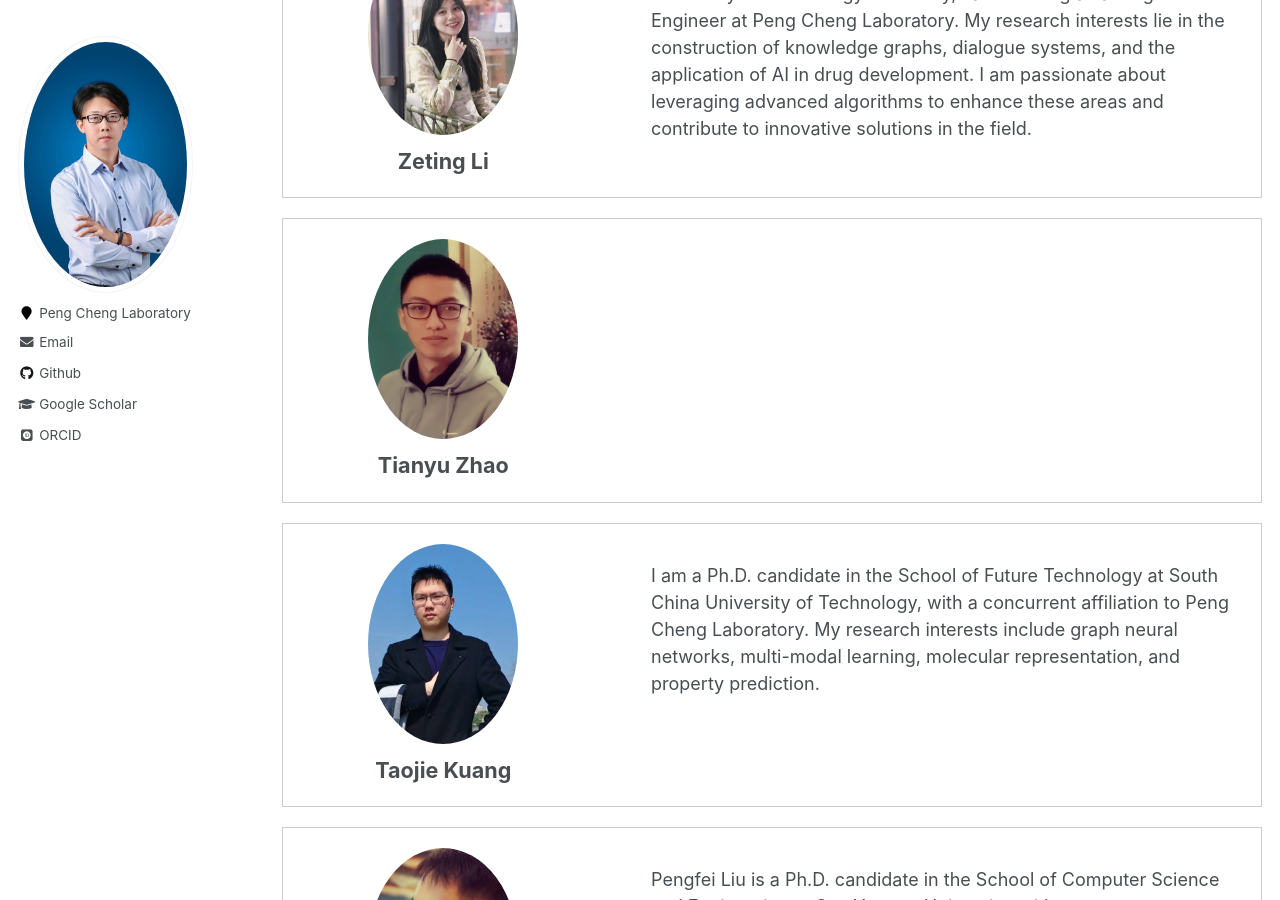
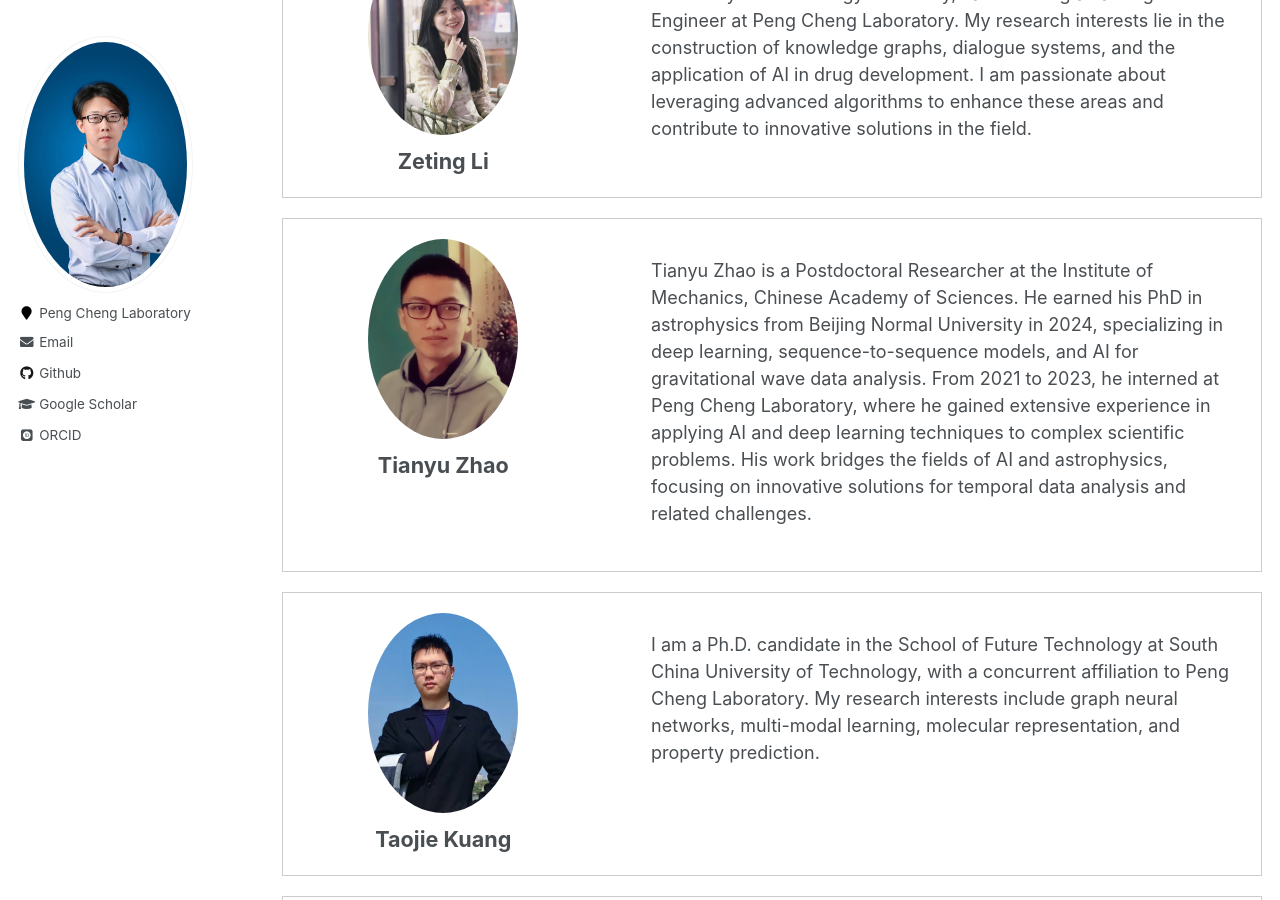
Before and after one commit to zhixiang-ren/zhixiang-ren.github.io, a Jekyll site: the page built from _pages/People.html, in a window 1280 px wide and 900 px high, scrolled down 827 px. Built offline with Jekyll 4.4.1, drawn with Linux system fonts in a browser that asks for light colours; some web fonts are replaced.

Commit message:
Update People.html

```diff
--- a/_pages/People.html
+++ b/_pages/People.html
@@ -65,7 +65,7 @@ author_profile: true
     </div>
     <!-- 右边区域 -->
     <div style="width: 65%; padding-left: 20px;">
-        <p></p>
+        <p>Tianyu Zhao is a Postdoctoral Researcher at the Institute of Mechanics, Chinese Academy of Sciences. He earned his PhD in astrophysics from Beijing Normal University in 2024, specializing in deep learning, sequence-to-sequence models, and AI for gravitational wave data analysis. From 2021 to 2023, he interned at Peng Cheng Laboratory, where he gained extensive experience in applying AI and deep learning techniques to complex scientific problems. His work bridges the fields of AI and astrophysics, focusing on innovative solutions for temporal data analysis and related challenges.</p>
     </div>
 </div>
 
```
